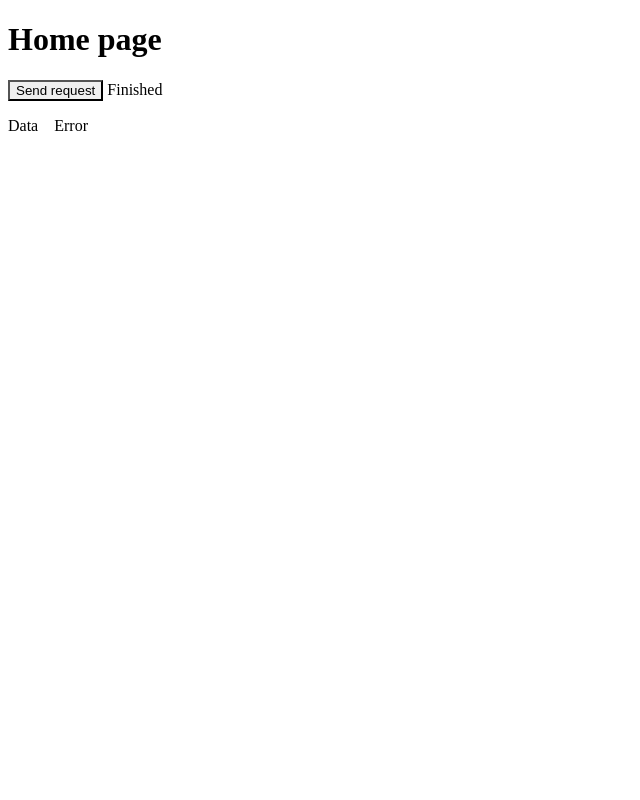
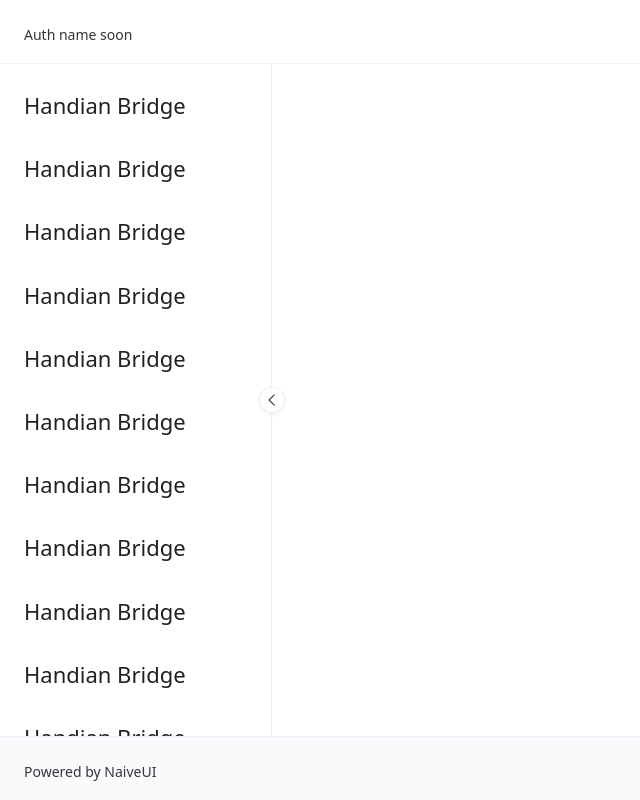
Before and after one commit to MouadBNL/PFEInsight, a Vue app in the folder client/: page / in a window 1280 px wide. Shown: the whole page, without its empty margins (0-640 px from the left). Built offline with nearby package versions, Linux system fonts and the light colour scheme.

Commit message:
added auth layout & changed axios service

```diff
--- /dev/null
+++ b/client/src/layouts/auth/TheAuthLayout.vue
@@ -0,0 +1,44 @@
+<template>
+    <NLayout style="height: 100vh">
+    <n-layout-header style="height: 64px; padding: 24px;" bordered
+      >Auth name soon</n-layout-header
+    >
+    <n-layout position="absolute" style="top: 64px; bottom: 64px;" has-sider>
+      <n-layout-sider
+        content-style="padding: 24px;"
+        collapse-mode="transform"
+        :collapsed-width="20"
+        show-trigger="arrow-circle"
+        :native-scrollbar="false"
+        bordered
+      >
+        <n-h2>Handian Bridge</n-h2>
+        <n-h2>Handian Bridge</n-h2>
+        <n-h2>Handian Bridge</n-h2>
+        <n-h2>Handian Bridge</n-h2>
+        <n-h2>Handian Bridge</n-h2>
+        <n-h2>Handian Bridge</n-h2>
+        <n-h2>Handian Bridge</n-h2>
+        <n-h2>Handian Bridge</n-h2>
+        <n-h2>Handian Bridge</n-h2>
+        <n-h2>Handian Bridge</n-h2>
+        <n-h2>Handian Bridge</n-h2>
+        <n-h2>Handian Bridge</n-h2>
+      </n-layout-sider>
+      <n-layout content-style="padding: 24px;" :native-scrollbar="false">
+        <router-view></router-view>
+      </n-layout>
+    </n-layout>
+    <n-layout-footer
+      position="absolute"
+      style="height: 64px; padding: 24px;"
+      bordered
+    >
+      Powered by NaiveUI
+    </n-layout-footer>
+  </NLayout>
+</template>
+
+<script setup lang="ts">
+import { NLayout, NLayoutHeader, NLayoutSider, NH2, NLayoutFooter } from "naive-ui"
+</script>
--- a/client/src/router.ts
+++ b/client/src/router.ts
@@ -2,6 +2,8 @@ import { createRouter, createWebHistory } from "vue-router"
 import HomePage from '@/views/HomePage.vue'
 import AboutPage from '@/views/AboutPage.vue'
 import Loginpage from '@/views/LoginPage.vue'
+import DashboardPage from '@/views/auth/DashboardPage.vue'
+import TheAuthLayout from '@/layouts/auth/TheAuthLayout.vue'
 
 export const router = createRouter({
     history: createWebHistory(),
@@ -20,6 +22,18 @@ export const router = createRouter({
             path: '/about',
             component: AboutPage,
             name: 'about'
+        },
+        {
+            path: '',
+            component: TheAuthLayout,
+            name: 'auth',
+            children: [
+                {
+                    path: 'dashboard',
+                    component: DashboardPage,
+                    name: 'auth.dashboard'
+                }
+            ]
         }
     ]
 })
--- /dev/null
+++ b/client/src/services/AbstractApiService.ts
@@ -0,0 +1,99 @@
+import type { AxiosError, AxiosInstance, AxiosResponse } from 'axios'
+import axios from 'axios'
+import { useMessage, MessageApi } from 'naive-ui'
+
+export function isAxiosError(value: any): value is AxiosError {
+    return typeof value?.response == 'object'
+}
+
+export abstract class AbstractApiService
+{
+    protected readonly http: AxiosInstance
+    protected readonly message: MessageApi
+
+    protected constructor(
+        protected readonly path?: string,
+        protected readonly baseURL: string = 'http://localhost:8000/api/v1'
+    )
+    {
+        if(path) {
+            baseURL += path
+        }
+        this.http = axios.create({
+            baseURL,
+            //.. other config e.g JWT token & data
+        })
+        this.http.defaults.headers.common['Accept'] = 'application/json;charset=UTF-8';
+        this.http.defaults.headers.common['Content-Type'] = 'application/json;charset=UTF-8';
+        this.loadHeaderToken()
+        this.message = useMessage()
+    }
+
+    protected createParams(record: Record<string, any>): URLSearchParams
+    {
+        const params: URLSearchParams = new URLSearchParams();
+        for (const key in record) {
+            if (Object.prototype.hasOwnProperty.call(record, key)) {
+                const value: any = record[key];
+                if (value !== null && value !== undefined) {
+                    params.append(key, value);
+                } else {
+                    console.debug(`Param key '${key}' was null or undefined and will be ignored`);
+                }
+            }
+        }
+        return params;
+    }
+
+    protected handleResponse<T = any>(response: AxiosResponse<T>): T {
+        return response.data;
+    }
+
+    protected handleError(error: unknown): never {
+        if (error instanceof Error) {
+            if (isAxiosError(error)) {
+                if (error.response) {
+                    // TODO: make errors more user friendly and checking the errors array
+                    if(error.response.data?.message){
+                        this.message.error(error.response.data.message)
+                    }
+                    console.log(error.response.data);
+                    // console.log(error.response.status);
+                    // console.log(error.response.headers);
+                    throw error;
+                } else if (error.request) {
+                    // The request was made but no response was received
+                    // `error.request` is an instance of XMLHttpRequest in the browser
+                    // console.log(error.request);
+
+                    this.message.error('une erreur s\'est produite, veuillez vérifier votre connexion Internet')
+                    throw new Error(error as any);
+                }
+            } else {
+                // Something happened in setting up the request that triggered an Error
+                this.message.error('une erreur s\'est produite, veuillez vérifier votre connexion Internet')
+                // console.log('Error', error.message);
+                throw new Error(error.message);
+            }
+        }
+        throw new Error(error as any);
+    }
+
+    protected setHeaderToekn(token?: string)
+    {
+        this.http.defaults.headers.common['Authorization'] = `Bearer ${token}`
+        if(token) {
+            localStorage.setItem('jwt_token', token)
+            this.loadHeaderToken()
+        } else {
+            localStorage.removeItem('jwt_token')
+        }
+    }
+
+    protected loadHeaderToken()
+    {
+        if(localStorage.getItem('jwt_token')){
+            this.http.defaults.headers.common['Authorization'] = `Bearer ${localStorage.getItem('jwt_token')}`
+        }
+    }
+}
--- /dev/null
+++ b/client/src/services/AuthApiService.ts
@@ -0,0 +1,33 @@
+import { AxiosResponse } from "axios"
+import { AbstractApiService } from "./AbstractApiService"
+import { useRouter } from "vue-router"
+
+export class AuthApiService extends AbstractApiService
+{
+    protected readonly router
+    public constructor()
+    {
+        super('/auth')
+        this.router = useRouter()
+    }
+
+    public login(email: string, password: string): Promise<any>
+    {
+        console.log({email, password})
+        return this.http
+        .post('login', {
+            email,
+            password
+        })
+        .then((res:any) => {
+            this.message.success('Vous êtes connecté')
+            this.router.push({name: 'auth.dashboard'})
+            return this.handleResponse(res)
+        })
+        .catch(this.handleError.bind(this))
+    }
+}
+
+export function useAuthService(): AuthApiService {
+    return new AuthApiService()
+}
--- a/client/src/services/useAxios.ts
+++ b/client/src/services/useAxios.ts
@@ -5,6 +5,20 @@ import { useMessage } from 'naive-ui';
 const apiClinet = axios.create({
     baseURL: 'http://localhost:8000/api/v1'
 })
+apiClinet.interceptors.response.use(
+    response => {
+        return response
+    },
+    error => {
+        console.log('intercepted', {error})
+        if (!error.response) {
+            const msg = useMessage()
+            msg.error('Erreur de connexion')
+        }
+
+        return Promise.reject(error)
+    }
+)
 
 interface GetExceptionInterface {type: 'error' | 'info' | 'success' | 'warning', message: string}
 type HandleErrorInterface = (err: any) => GetExceptionInterface|null|undefined;
@@ -54,8 +68,10 @@ export const useAxios = <T = any>(config: Object = {}, handleException?: HandleE
                 },
                 ...config,
             }).catch(err => {throw err})
-            if(res.data.status != 'success')
+            if(res.data.status != 'success'){
+                console.log('what?')
                 throw res
+            }
 
             response.value = res
             data.value = res.data
--- a/client/src/views/LoginPage.vue
+++ b/client/src/views/LoginPage.vue
@@ -26,6 +26,7 @@
 import { reactive, ref } from 'vue'
 import { NCard ,NForm, NFormItem, NInput, NButton } from 'naive-ui'
 import { useLogin } from '@/services/useAuth'
+import { useAuthService } from '@/services/AuthApiService'
 
 const formRef = ref<any>(null)
 const credentials = ref({
@@ -55,16 +56,15 @@ const rules = {
     }]
 }
 const login = useLogin();
+const auth = useAuthService();
 
 const handleLogin = async (e:any) => {
     let passVlidation = false
     await formRef.value?.validate(async (errors: Array<any>|null|undefined) => {
         if(!errors || errors.length  == 0){
             passVlidation = true
-            await login.login({
-                email: credentials.value.email,
-                password: credentials.value.password
-            })
+            const lg = await auth.login(credentials.value.email, credentials.value.password)
+            console.log(lg)
         }
     })
 
--- /dev/null
+++ b/client/src/views/auth/DashboardPage.vue
@@ -0,0 +1,5 @@
+<template>
+    <div>
+        <p>You have been logged in</p>
+    </div>
+</template>
```
